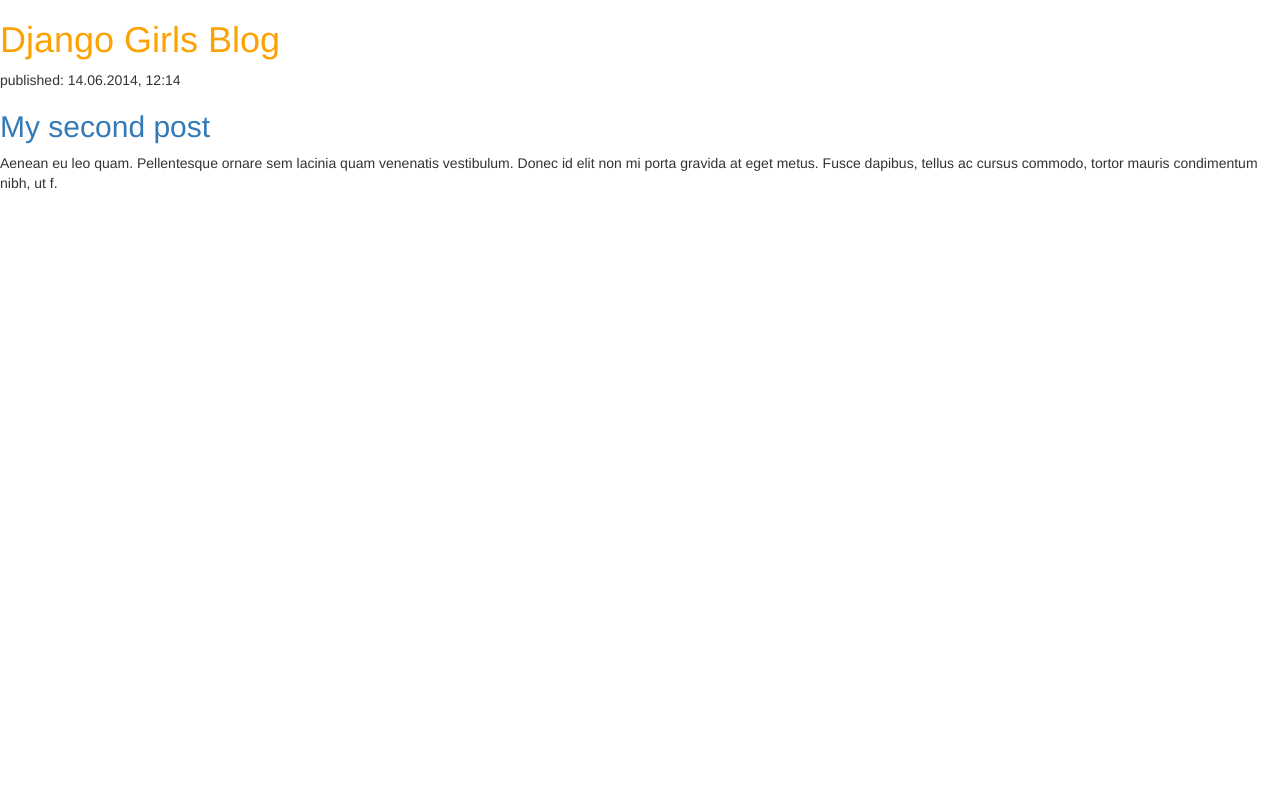
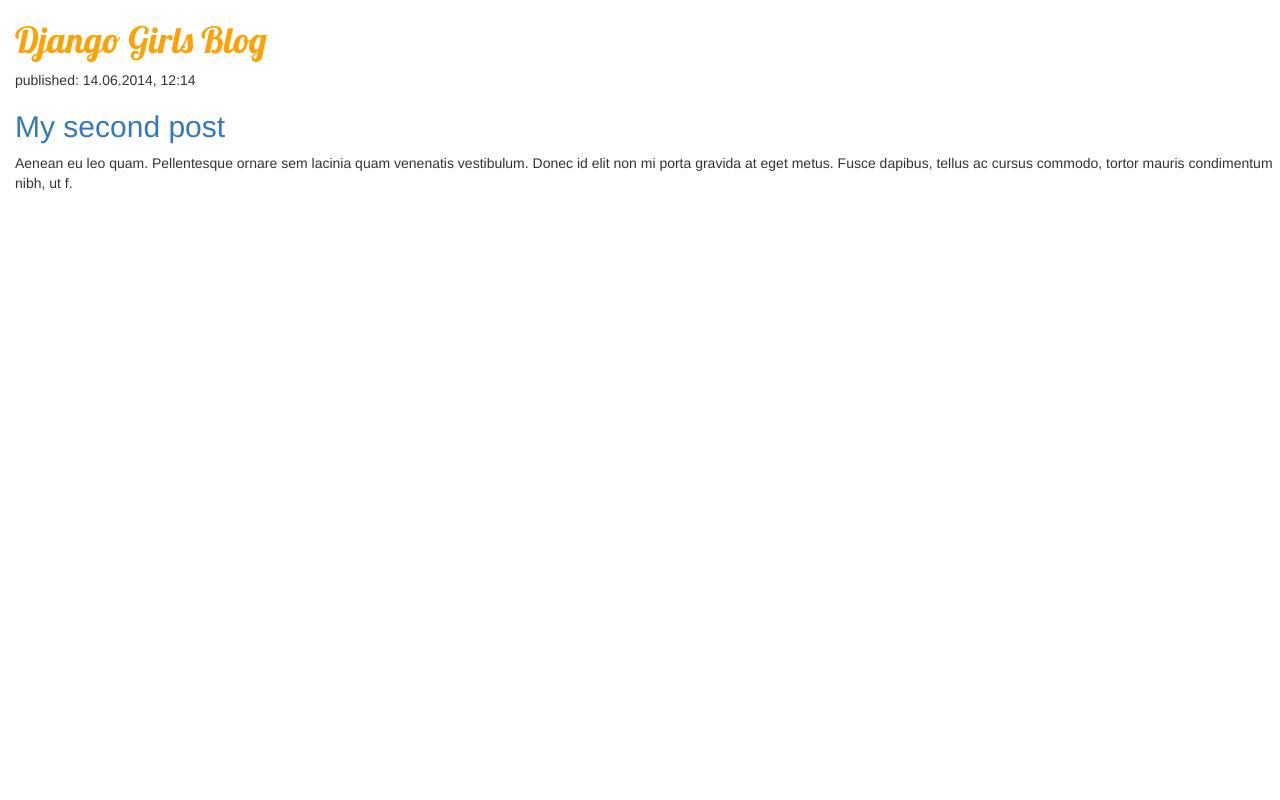
Before and after one commit to Algus-me/my-first-blog, a Django app: page / in a window 1280 px wide. Run offline with Django 3.2, Linux system fonts and the light colour scheme; data that the repository does not hold is empty; some libraries are stand-ins or nearby versions.

Commit message:
Add font

```diff
--- a/blog/static/css/blog.css
+++ b/blog/static/css/blog.css
@@ -1,3 +1,8 @@
 h1 a {
     color: #FCA205;
+    font-family: 'Lobster';
 }
+
+body {
+    padding-left: 15px;
+}
--- a/blog/templates/blog/post_list.html
+++ b/blog/templates/blog/post_list.html
@@ -8,6 +8,7 @@
         <title>Django Girls blog</title>
 		<link rel="stylesheet" href="//maxcdn.bootstrapcdn.com/bootstrap/3.2.0/css/bootstrap.min.css">
         <link rel="stylesheet" href="//maxcdn.bootstrapcdn.com/bootstrap/3.2.0/css/bootstrap-theme.min.css">
+		<link href="https://fonts.googleapis.com/css?family=Lobster&subset=latin,cyrillic" rel="stylesheet" type="text/css">
         <link rel="stylesheet" href="{% static 'css/blog.css' %}">
     </head>
     <body>
```
